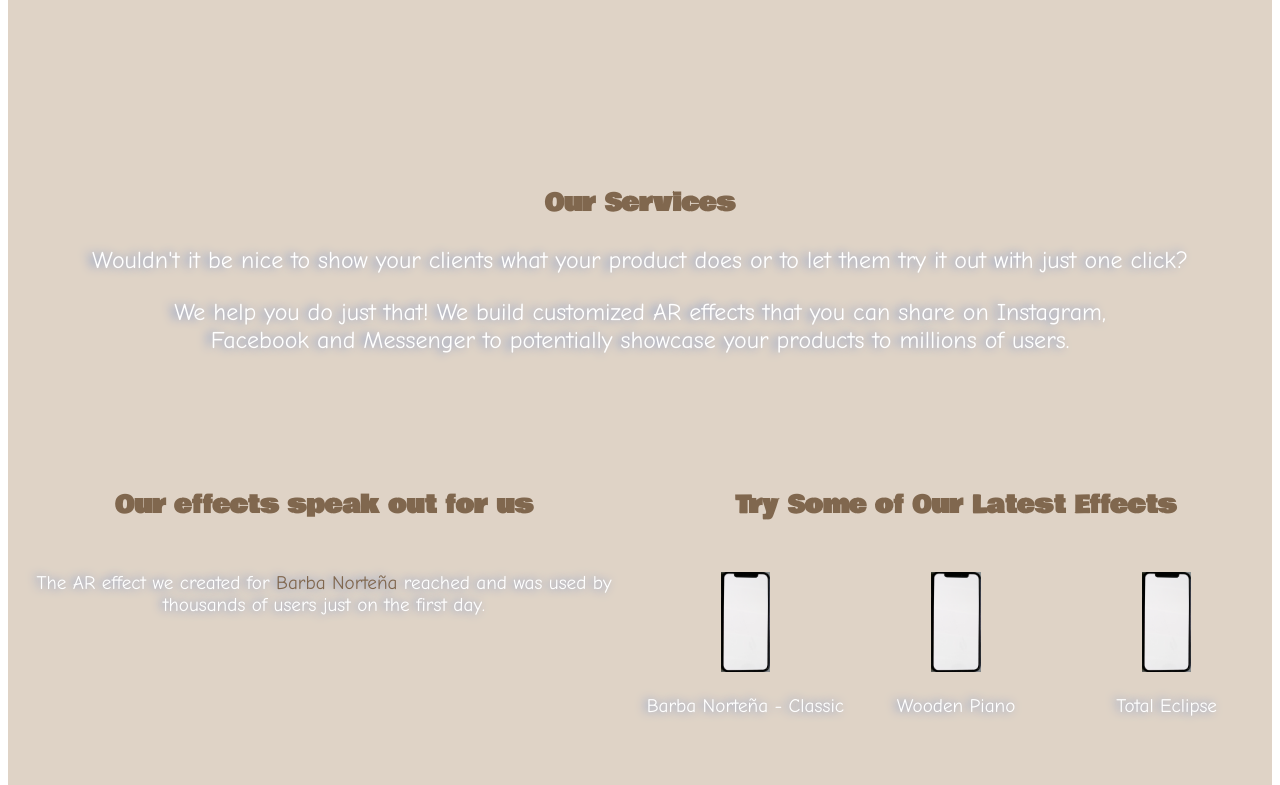
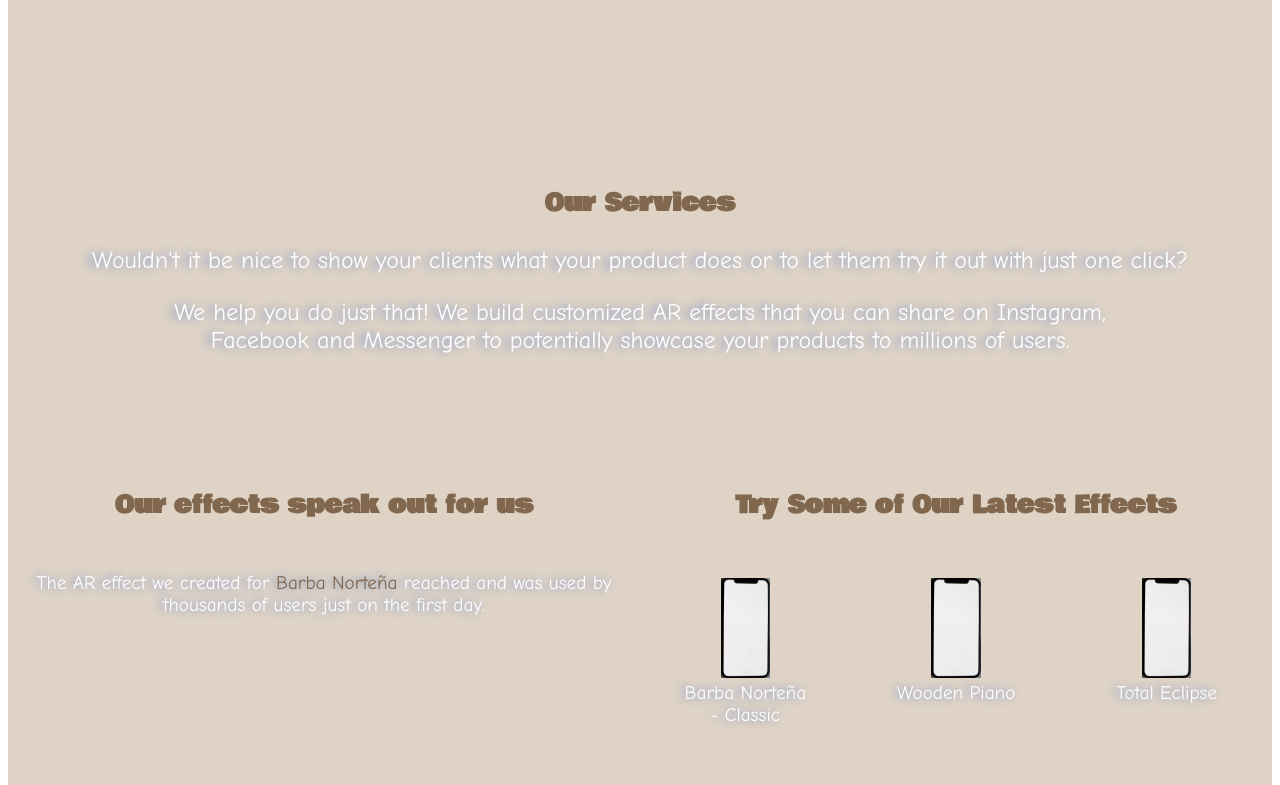
Before and after one commit to Gut1dg0/GutiTech, a plain HTML site: page index.html in a window 1280 px wide. Shown: the part 721-1506 px from the top of the page. Drawn offline with Linux system fonts and the light colour scheme.

Commit message:
updated semantic of HTML doc

```diff
--- a/index.html
+++ b/index.html
@@ -15,7 +15,7 @@
 </head>
 
 <body>
-    <div id="main-container">
+    <main id="main-container">
         <header id="header">
             <img src="media/Gutitech_logo.png" height="50px">
         </header>
@@ -34,39 +34,36 @@
             </p>
         </section>
         <section id="portfolio">
-            <div id="client_declarations">
+            <section id="client_declarations">
                 <h2>Our effects speak out for us</h2>
                 <p>The AR effect we created for <a href="https://www.barbanortena.com/">Barba Norteña</a> reached and was used by thousands of users just on the first day.</em>
                 </p>
-            </div>
-            <div id="latest_effects">
+            </section>
+            <section id="latest_effects">
                 <h2>Try Some of Our Latest Effects</h2>
                 <div id="latest_effects-links">
-                    <div>
-                        <a href="https://www.instagram.com/ar/928082602192096/" target="_blank"><img src="media/Gutitech_effects.png"
-                                height="100px"></a>
-                        <p>
+                    <figure>
+                        <a href="https://www.instagram.com/ar/928082602192096/" target="_blank"><img src="media/Gutitech_effects.png"></a>
+                        <figcaption>
                             <a href="https://www.instagram.com/ar/928082602192096/" target="_blank">Barba Norteña - Classic</a>
-                        </p>
-                    </div>
-                    <div>
-                        <a href="https://www.instagram.com/ar/450752670864924/" target="_blank"><img src="media/Gutitech_effects.png"
-                                height="100px"></a>
-                        <p>
+                        </figcaption>
+                    </figure>
+                    <figure>
+                        <a href="https://www.instagram.com/ar/450752670864924/" target="_blank"><img src="media/Gutitech_effects.png"></a>
+                        <figcaption>
                             <a href="https://www.instagram.com/ar/450752670864924/" target="_blank">Wooden Piano</a>
-                        </p>
-                    </div>
-                    <div>
-                        <a href="https://www.instagram.com/ar/1777167076110583/" target="_blank"><img src="media/Gutitech_effects.png"
-                                height="100px"></a>
-                        <p>
+                        </figcaption>
+                    </figure>
+                    <figure>
+                        <a href="https://www.instagram.com/ar/1777167076110583/" target="_blank"><img src="media/Gutitech_effects.png"></a>
+                        <figcaption>
                             <a href="https://www.instagram.com/ar/1777167076110583/" target="_blank">Total Eclipse</a>
-                        </p>
-                    </div>
+                        </figcaption>
+                    </figure>
                 </div>
-            </div>
+            </section>
         </section>
-    </div>
+    </main>
     <footer id="footer">
         <h2>Contact Us</h2>
         <p><a href="https://wa.me/+5216771050284" target="_blank"><i class="fa-brands fa-square-whatsapp fa-xl"></i>
@@ -78,5 +75,4 @@
     </footer>
     <script src="index.js"></script>
 </body>
-
 </html>
--- a/styles.css
+++ b/styles.css
@@ -8,7 +8,7 @@ h2 {
     font-style: normal;
 }
 
-p {
+p, figcaption {
     color: #ffffff;
     font-size: larger;
     font-family: "Comic Neue", cursive;
@@ -64,7 +64,7 @@ a {
     display: block;
 }
 
-#portfolio div {
+#portfolio section {
     text-align: center;
 }
 
@@ -72,8 +72,16 @@ a {
     margin-block-end: 3rem;
 }
 
+#portfolio img {
+    height: 100px;
+}
+
 #client_declarations p {
     text-shadow: rgb(110, 141, 202) -3px 0 10px;
+}
+
+#latest_effects h2 {
+    margin-block-end: 38px;
 }
 
 #latest_effects-links {
@@ -85,7 +93,7 @@ a {
     text-shadow: rgb(110, 141, 202) -3px 0 10px;
 }
 
-#latest_effects-links div:hover {
+#latest_effects-links figure:hover {
     background-color: #80674e;
 }
 
@@ -120,8 +128,12 @@ a {
         display: flex;
     }
 
-    #portfolio div {
+    #portfolio section {
         flex-basis: 50%;
+    }
+
+    #portfolio figure {
+        flex-basis: 33%;
     }
 
     #latest_effects-links {
```
